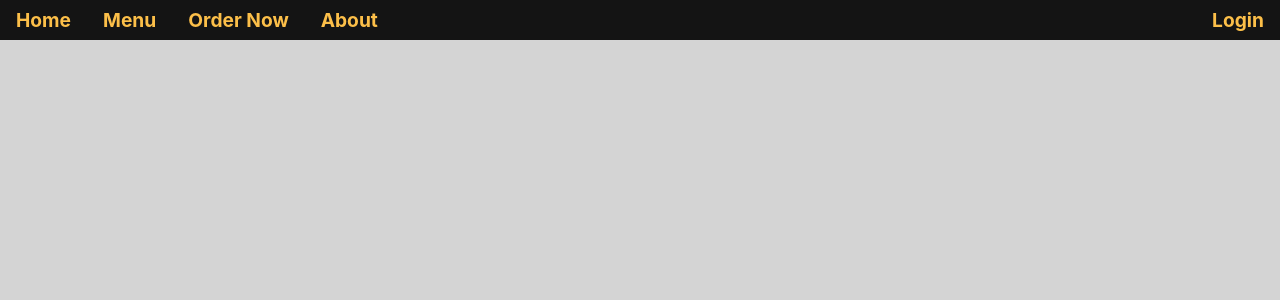
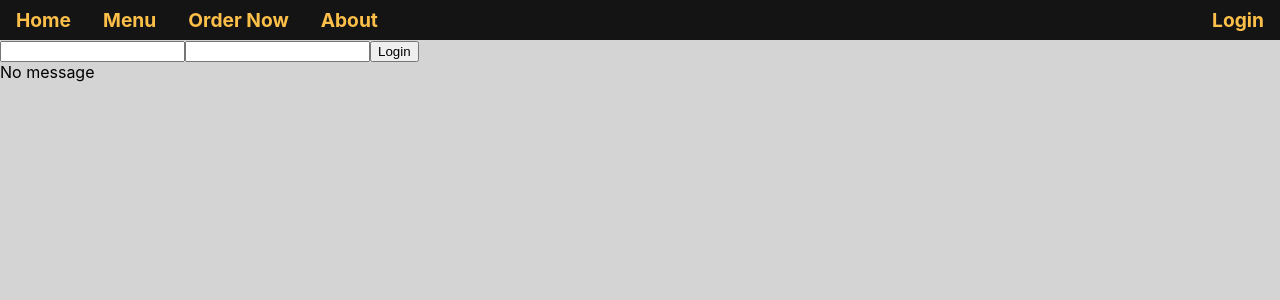
Before and after one commit to Gnorbi951/restaurant-frontend, a React (Create React App) app: page /login in a window 1280 px wide. Shown: the top 300 px of the page. Built offline with nearby package versions, Linux system fonts and the light colour scheme; a web font is replaced by a local one.

Commit message:
Add basic login component

```diff
--- a/src/App.js
+++ b/src/App.js
@@ -5,6 +5,7 @@ import MainPage from "./Components/MainPage";
 import NavBar from "./Components/NavBar";
 import Menu from "./Components/Menu";
 import Order from "./Components/Order";
+import Login from "./Components/Login";
 
 function App() {
 
@@ -20,6 +21,7 @@ function App() {
             <Route exact path={"/"} component={MainPage} />
             <Route exact path={"/menu"} component={Menu} />
             <Route exact path={"/order_now"} component={Order}/>
+            <Route exact path={"/login"} component={Login} />
         </Router>
     </React.Fragment>
   );
--- /dev/null
+++ b/src/Components/Login.js
@@ -0,0 +1,57 @@
+import React, {useState} from "react";
+import axios from "axios";
+
+const Login = () => {
+    const [username, setUsername] = useState("");
+    const [password, setPassword] = useState("");
+    const [message, setMessage] = useState("No message");
+
+    function login() {
+        axios.post(
+            "/auth/login",
+            {
+                username,
+                password
+            },
+            {
+                withCredentials: true
+            }
+        )
+            .then(res => {
+                setMessage(res.data);
+                console.log(res);
+            })
+            .catch(() => {
+                setMessage("Something went wrong");
+            });
+    }
+
+    return(
+        <React.Fragment>
+            <input
+                type = "text"
+                name = "username"
+                value = {username}
+                onChange = {e =>
+                    setUsername(e.target.value)
+                }
+            />
+            <input
+                type = "password"
+                name = "password"
+                value = {password}
+                onChange = {e =>
+                    setPassword(e.target.value)
+                }
+            />
+            <button
+                type = "submit"
+                onClick = {login} >
+                Login
+                </button>
+                        <div> {message} </div>
+        </React.Fragment>
+    );
+}
+
+export default Login;
--- a/src/Components/NavBar.js
+++ b/src/Components/NavBar.js
@@ -10,7 +10,7 @@ const NavBar = () => {
             <NavBarLink to={'/menu'}>Menu</NavBarLink>
             <NavBarLink to={'/order_now'}>Order Now</NavBarLink>
             <NavBarLink to={'/'}>About</NavBarLink>
-            <LoginIcon to={'/'}>Login</LoginIcon>
+            <LoginIcon to={'/login'}>Login</LoginIcon>
           </NavBarContainer>
 
       </React.Fragment>
```
